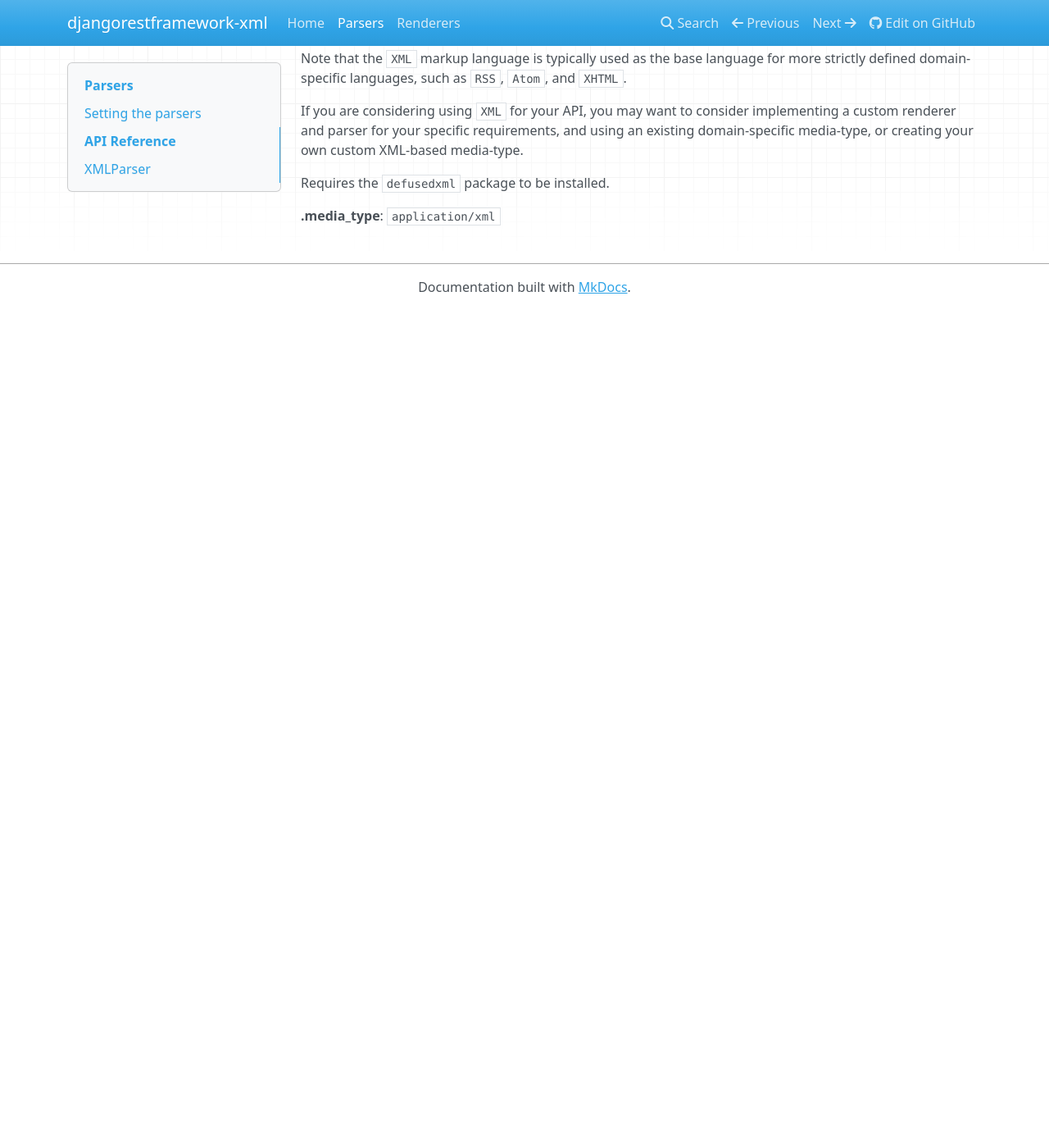
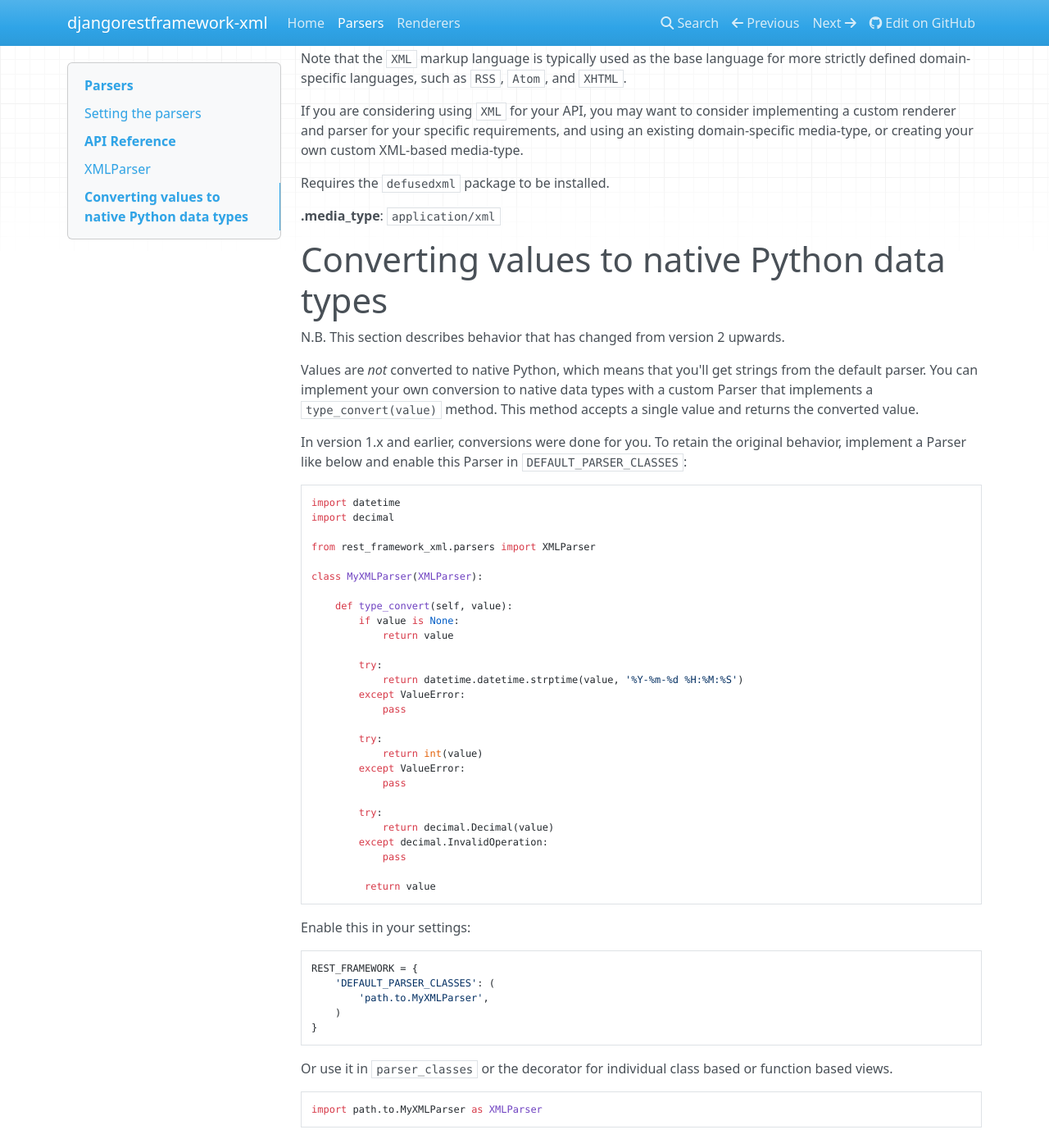
Before and after one commit to jpadilla/django-rest-framework-xml, an MkDocs documentation site: the page built from docs/parsers.md, in a window 1280 px wide and 1400 px high, scrolled down 986 px. Shown: the whole window at 82% size. Built offline with MkDocs 1.6.1, drawn with Linux system fonts in a browser that asks for light colours; nearby versions of some CDN libraries; before the commit the page ends 1364 px from its top, so only the background shows below that.

Commit message:
update docs for new parser behavior

```diff
--- a/docs/parsers.md
+++ b/docs/parsers.md
@@ -51,3 +51,52 @@ If you are considering using `XML` for your API, you may want to consider implem
 Requires the `defusedxml` package to be installed.
 
 **.media_type**: `application/xml`
+
+
+# Converting values to native Python data types
+
+N.B. This section describes behavior that has changed from version 2 upwards.
+
+Values are *not* converted to native Python, which means that you'll get strings from the default parser. You can implement your own conversion to native data types with a custom Parser that implements a `type_convert(value)` method. This method accepts a single value and returns the converted value.
+
+In version 1.x and earlier, conversions were done for you. To retain the original behavior, implement a Parser like below and enable this Parser in `DEFAULT_PARSER_CLASSES`:
+
+    import datetime
+    import decimal
+
+    from rest_framework_xml.parsers import XMLParser
+
+    class MyXMLParser(XMLParser):
+
+        def type_convert(self, value):
+            if value is None:
+                return value
+
+            try:
+                return datetime.datetime.strptime(value, '%Y-%m-%d %H:%M:%S')
+            except ValueError:
+                pass
+
+            try:
+                return int(value)
+            except ValueError:
+                pass
+
+            try:
+                return decimal.Decimal(value)
+            except decimal.InvalidOperation:
+                pass
+
+             return value
+
+Enable this in your settings:
+
+    REST_FRAMEWORK = {
+        'DEFAULT_PARSER_CLASSES': (
+            'path.to.MyXMLParser',
+        )
+    }
+
+Or use it in `parser_classes` or the decorator for individual class based or function based views.
+
+    import path.to.MyXMLParser as XMLParser
```
